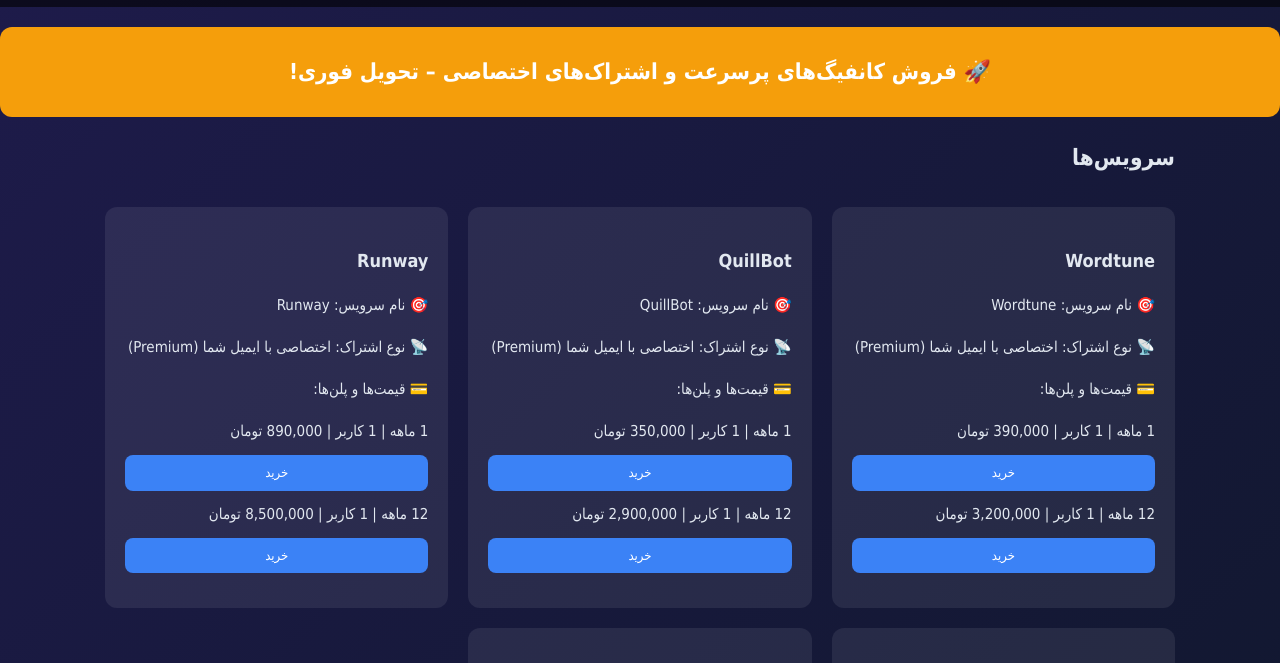
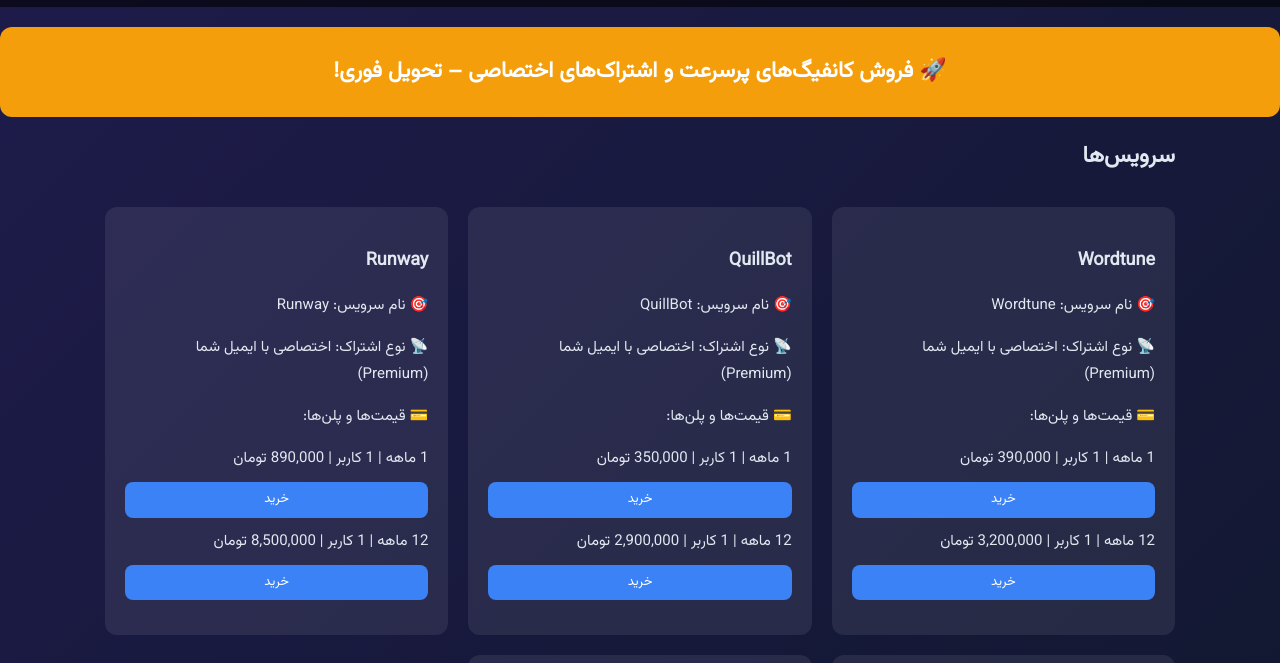
Before and after one commit to pars-tip/VPN, a plain HTML site: page index.html in a window 1280 px wide. Shown: the part 73-736 px from the top of the page. Drawn offline with Linux system fonts and the light colour scheme.

Commit message:
Add files via upload

```diff
--- a/index.html
+++ b/index.html
@@ -1,6 +1,8 @@
 <!DOCTYPE html>
 <html lang="fa">
 <head>
+  <link href="https://fonts.googleapis.com/css2?family=Vazirmatn&display=swap" rel="stylesheet">
+
   <meta charset="UTF-8">
   <meta name="viewport" content="width=device-width, initial-scale=1.0">
   <title>Pars Account</title>
--- a/style.css
+++ b/style.css
@@ -1,6 +1,6 @@
 /* ===== کلیات ===== */
 body {
-  font-family: "Vazir", Tahoma, sans-serif;
+  font-family: 'Vazirmatn', sans-serif;
   font-size: 15px;
   background: linear-gradient(135deg, #1e1b4b, #0f172a);
   color: #e2e8f0;
```
